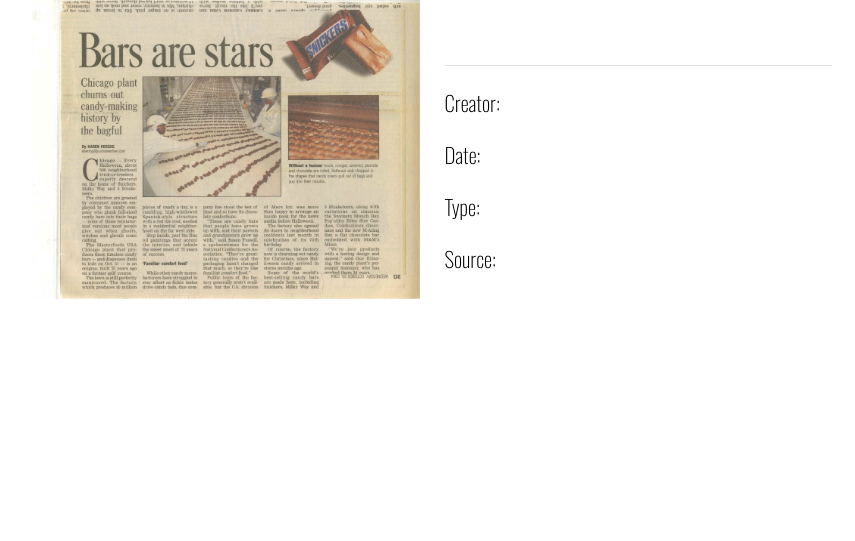
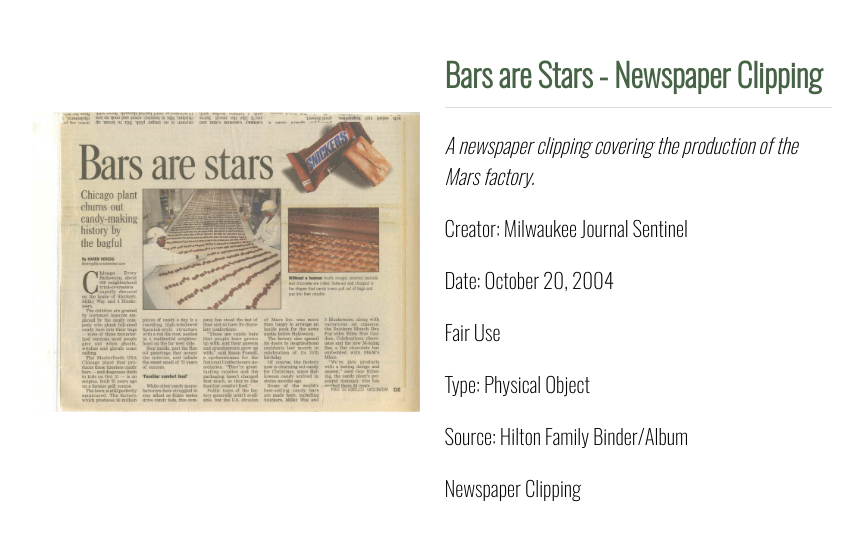
Before and after one commit to martinez2125/TennesseeChicago_Images, a Jekyll site: the page built from _mindoc_media/pg966-clip.md, in a window 1280 px wide. Shown: the top 541 px of the page, without its empty margins (208-1063 px from the left). Built offline with Jekyll 4.4.1, drawn with Linux system fonts in a browser that asks for light colours.

Commit message:
Update pg966-clip.md

```diff
--- a/_mindoc_media/pg966-clip.md
+++ b/_mindoc_media/pg966-clip.md
@@ -3,18 +3,18 @@ page: section-name
 title: Hilton Family Binder (Inside)
 media_type: image
 
-_title:
-description:
-creator:
-_date:
-rights:
-type:
-source:
+_title: Bars are Stars - Newspaper Clipping
+description: A newspaper clipping covering the production of the Mars factory.
+creator: Milwaukee Journal Sentinel
+_date: October 20, 2004
+rights: Fair Use
+type: Physical Object
+source: Hilton Family Binder/Album
 identifier:
 contributor:
-format:
-credit_(IPTC):
-date_created_(IPTC):
+format: Newspaper Clipping
+credit_(IPTC): Digitization courtesy of Caden J. Miller & Lesly Martinez
+date_created_(IPTC): 9/15/2025
 
 _path: /assets/img/pg66-clip.jpg
 order: 68
```
